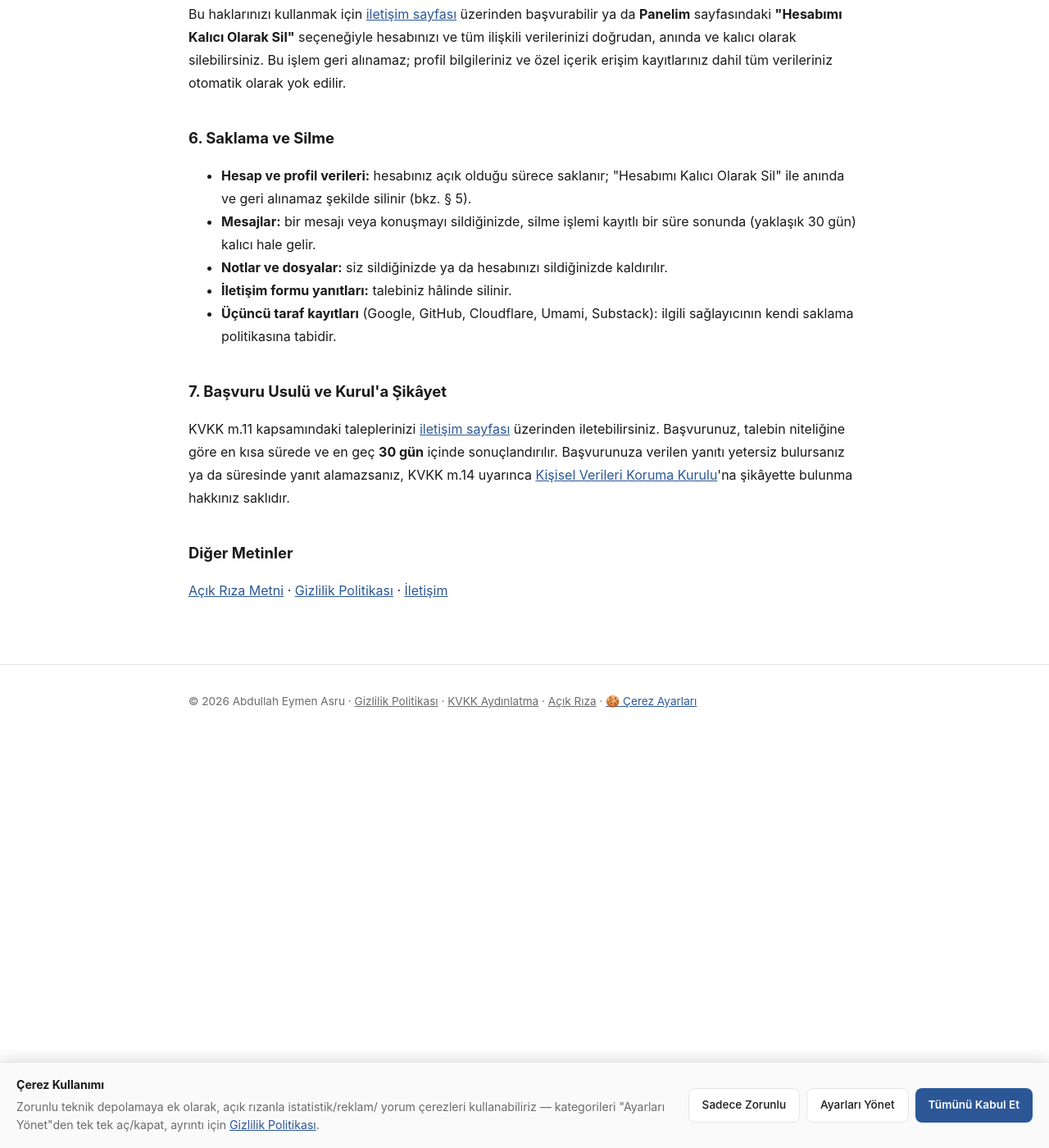
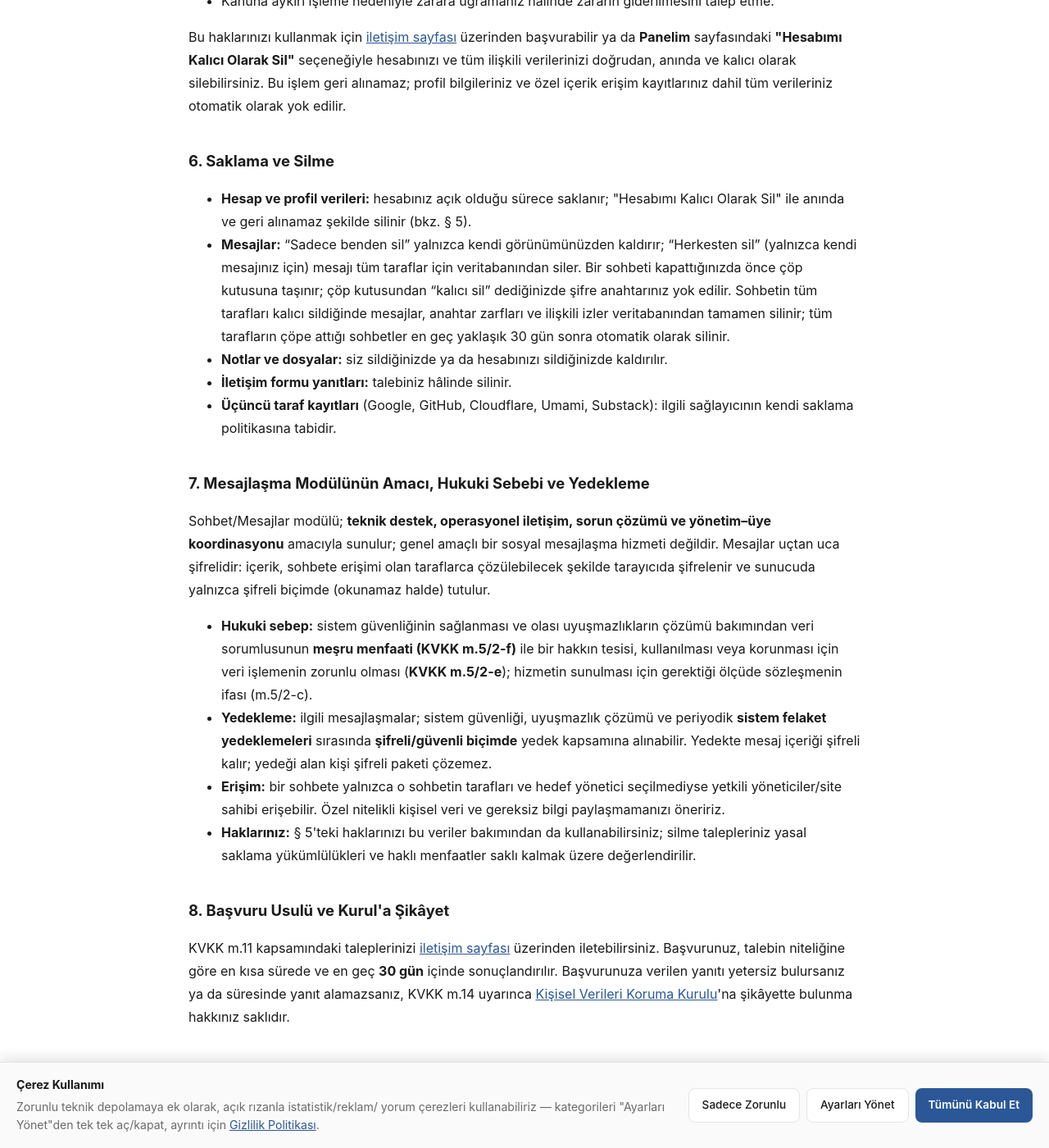
Before and after one commit to abdullah-eymen-asru/abdullah-eymen-asru.github.io, a Jekyll site: the page built from kurumsal/kvkk-aydinlatma-metni.md, in a window 1280 px wide and 1400 px high, scrolled down 2593 px. Shown: the whole window at 82% size. Built offline with Jekyll 4.4.1, drawn with Linux system fonts in a browser that asks for light colours; some of the changed text lies outside the part shown.

Commit message:
Revise messaging module purpose and data handling
Updated messaging module section to clarify message deletion and encryption details.

```diff
--- a/kurumsal/kvkk-aydinlatma-metni.md
+++ b/kurumsal/kvkk-aydinlatma-metni.md
@@ -69,8 +69,10 @@ permalink: "/kurumsal/kvkk-aydinlatma-metni.html"
     yönetilen bir TOTP (Authenticator uygulaması) gizli anahtarı ve
     yedek kodlar saklanır. Bu anahtar tarafımdan görüntülenemez.</li>
   <li><strong>Mesajlaşma verisi:</strong> panelin Sohbet/Mesajlar
-    özelliğini kullanırsanız, gönderdiğiniz ve aldığınız mesajların
-    içeriği, katılımcıları ve zaman damgaları saklanır (bkz. § 6).</li>
+    özelliğini kullanırsanız, sohbetin katılımcıları, zaman damgaları ve
+    <strong>uçtan uca şifrelenmiş</strong> mesaj içeriği ile konu başlığı
+    saklanır. Mesajlar tarayıcınızda şifrelenir; veritabanına açık metin
+    yazılmaz (bkz. § 6 ve § 7).</li>
   <li><strong>Not ve dosya verisi:</strong> yetkili olduğunuz modüllerde
     (not defteri, dosya arşivi) oluşturduğunuz notlar ve yüklediğiniz
     dosyalar, tarayıcınızda şifrelenmiş biçimde saklanır; dosya
@@ -153,8 +155,13 @@ permalink: "/kurumsal/kvkk-aydinlatma-metni.html"
   <li><strong>Hesap ve profil verileri:</strong> hesabınız açık olduğu
     sürece saklanır; "Hesabımı Kalıcı Olarak Sil" ile anında ve geri
     alınamaz şekilde silinir (bkz. § 5).</li>
-  <li><strong>Mesajlar:</strong> bir mesajı veya konuşmayı sildiğinizde, silme
-    işlemi kayıtlı bir süre sonunda (yaklaşık 30 gün) kalıcı hale gelir.</li>
+  <li><strong>Mesajlar:</strong> “Sadece benden sil” yalnızca kendi görünümünüzden
+    kaldırır; “Herkesten sil” (yalnızca kendi mesajınız için) mesajı tüm taraflar
+    için veritabanından siler. Bir sohbeti kapattığınızda önce çöp kutusuna taşınır;
+    çöp kutusundan “kalıcı sil” dediğinizde şifre anahtarınız yok edilir. Sohbetin
+    tüm tarafları kalıcı sildiğinde mesajlar, anahtar zarfları ve ilişkili izler
+    veritabanından tamamen silinir; tüm tarafların çöpe attığı sohbetler en geç
+    yaklaşık 30 gün sonra otomatik olarak silinir.</li>
   <li><strong>Notlar ve dosyalar:</strong> siz sildiğinizde ya da hesabınızı
     sildiğinizde kaldırılır.</li>
   <li><strong>İletişim formu yanıtları:</strong> talebiniz hâlinde silinir.</li>
@@ -163,7 +170,35 @@ permalink: "/kurumsal/kvkk-aydinlatma-metni.html"
 </ul>
 
 
-<h2>7. Başvuru Usulü ve Kurul'a Şikâyet</h2>
+<h2>7. Mesajlaşma Modülünün Amacı, Hukuki Sebebi ve Yedekleme</h2>
+<p>
+  Sohbet/Mesajlar modülü; <strong>teknik destek, operasyonel iletişim, sorun çözümü
+  ve yönetim–üye koordinasyonu</strong> amacıyla sunulur; genel amaçlı bir sosyal
+  mesajlaşma hizmeti değildir. Mesajlar uçtan uca şifrelidir: içerik, sohbete erişimi olan
+  taraflarca çözülebilecek şekilde tarayıcıda şifrelenir ve sunucuda yalnızca şifreli
+  biçimde (okunamaz halde) tutulur.
+</p>
+<ul>
+  <li><strong>Hukuki sebep:</strong> sistem güvenliğinin sağlanması ve olası
+    uyuşmazlıkların çözümü bakımından veri sorumlusunun
+    <strong>meşru menfaati (KVKK m.5/2-f)</strong> ile bir hakkın tesisi, kullanılması
+    veya korunması için veri işlemenin zorunlu olması
+    (<strong>KVKK m.5/2-e</strong>); hizmetin sunulması için gerektiği ölçüde sözleşmenin
+    ifası (m.5/2-c).</li>
+  <li><strong>Yedekleme:</strong> ilgili mesajlaşmalar; sistem güvenliği, uyuşmazlık
+    çözümü ve periyodik <strong>sistem felaket yedeklemeleri</strong> sırasında
+    <strong>şifreli/güvenli biçimde</strong> yedek kapsamına alınabilir. Yedekte mesaj
+    içeriği şifreli kalır; yedeği alan kişi şifreli paketi çözemez.</li>
+  <li><strong>Erişim:</strong> bir sohbete yalnızca o sohbetin tarafları ve hedef yönetici
+    seçilmediyse yetkili yöneticiler/site sahibi erişebilir. Özel nitelikli kişisel veri
+    ve gereksiz bilgi paylaşmamanızı öneririz.</li>
+  <li><strong>Haklarınız:</strong> § 5'teki haklarınızı bu veriler bakımından da
+    kullanabilirsiniz; silme talepleriniz yasal saklama yükümlülükleri ve haklı
+    menfaatler saklı kalmak üzere değerlendirilir.</li>
+</ul>
+
+
+<h2>8. Başvuru Usulü ve Kurul'a Şikâyet</h2>
 <p>
   KVKK m.11 kapsamındaki taleplerinizi
   <a href="{{ '/kurumsal/iletisim.html' | relative_url }}">iletişim sayfası</a>
```
